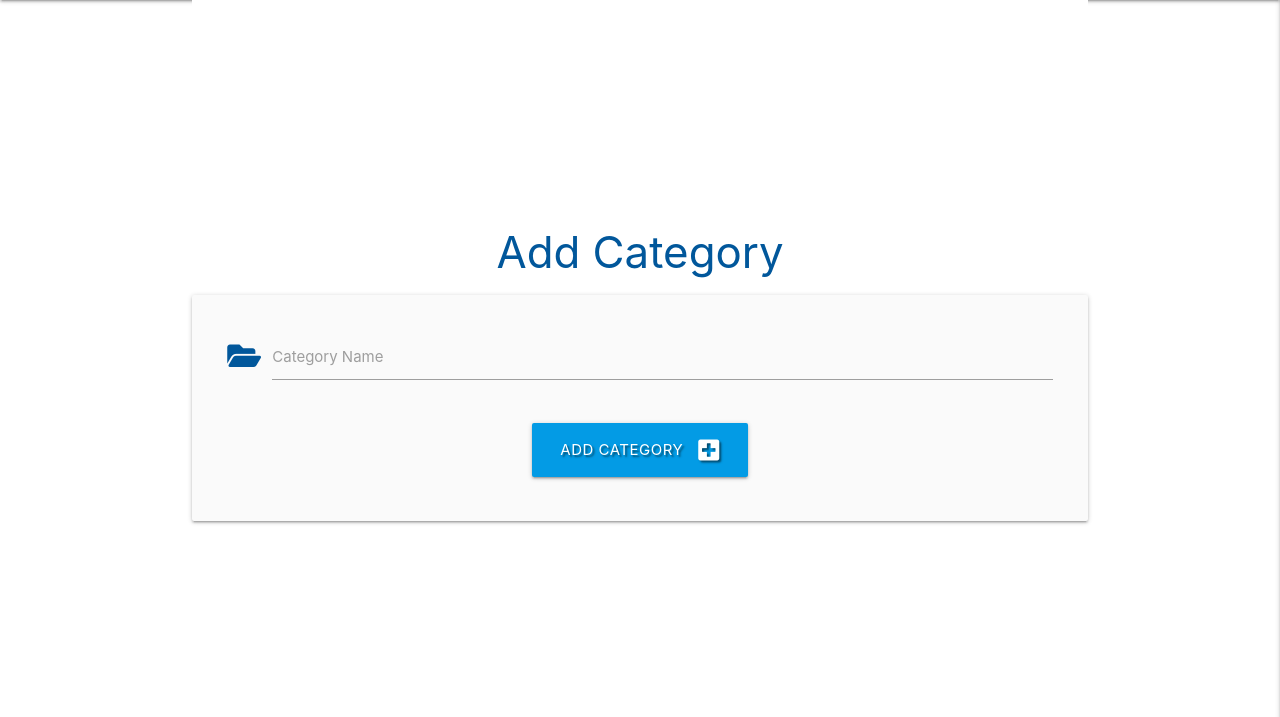
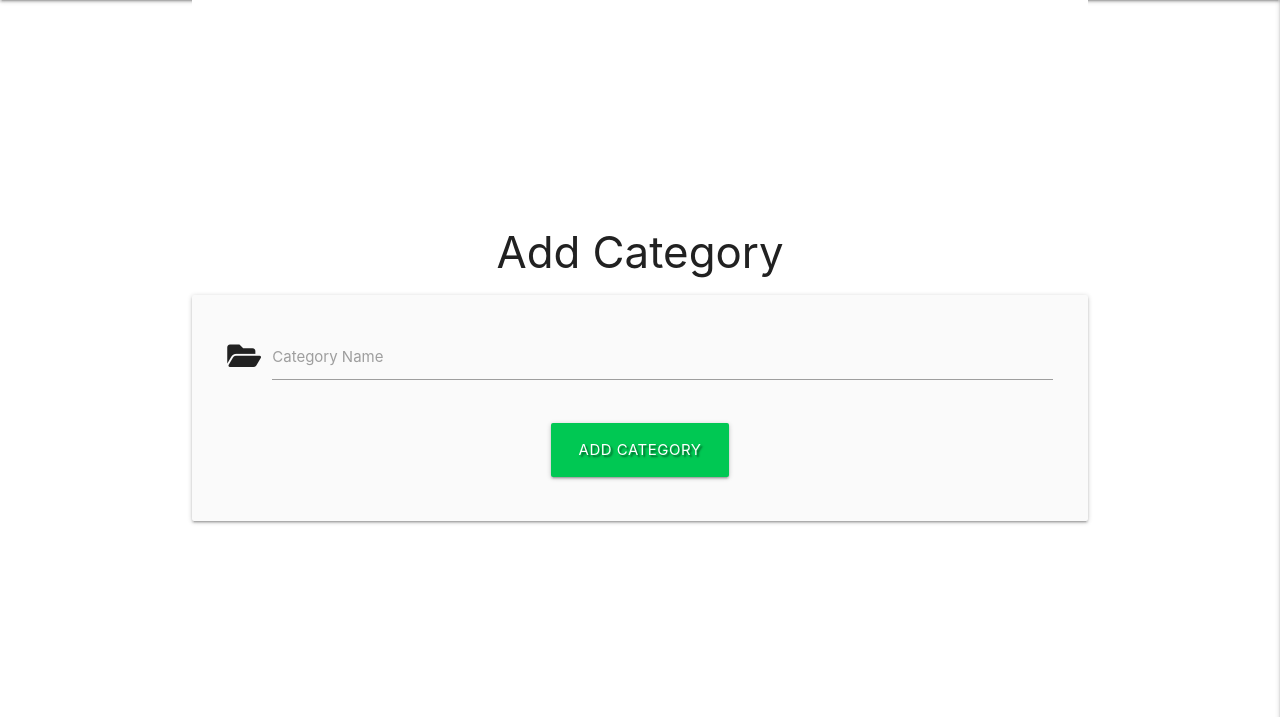
Before and after one commit to AngelArgirov/My-third-project-msp3, a Flask app: page /add_category in a window 1280 px wide. Shown: the part 64-781 px from the top of the page. Run offline with Flask 2, Linux system fonts and the light colour scheme; some libraries are stand-ins or nearby versions.

Commit message:
Update add_category.html

```diff
--- a/templates/add_category.html
+++ b/templates/add_category.html
@@ -1,14 +1,14 @@
 {% extends "base.html" %}
 {% block content %}
 
-    <h3 class="light-blue-text text-darken-4 center-align">Add Category</h3>
+    <h3 class="grey-text text-darken-4 center-align">Add Category</h3>
 
     <div class="row card-panel grey lighten-5">
         <form class="col s12" method="POST" action="{{ url_for('add_category') }}">
             <!-- category name -->
             <div class="row">
                 <div class="input-field col s12">
-                    <i class="fas fa-folder-open prefix light-blue-text text-darken-4"></i>
+                    <i class="fas fa-folder-open prefix grey-text text-darken-4"></i>
                     <input id="category_name" name="category_name" minlength="3" maxlength="25"
                         type="text" class="validate" required>
                     <label for="category_name">Category Name</label>
@@ -17,8 +17,8 @@
             <!-- submit button -->
             <div class="row">
                 <div class="col s12 center-align">
-                    <button type="submit" class="btn-large light-blue darken-1 text-shadow">
-                        Add Category <i class="fas fa-plus-square right"></i>
+                    <button type="submit" class="btn-large green accent-4 text-shadow">
+                        Add Category
                     </button>
                 </div>
             </div>
```
